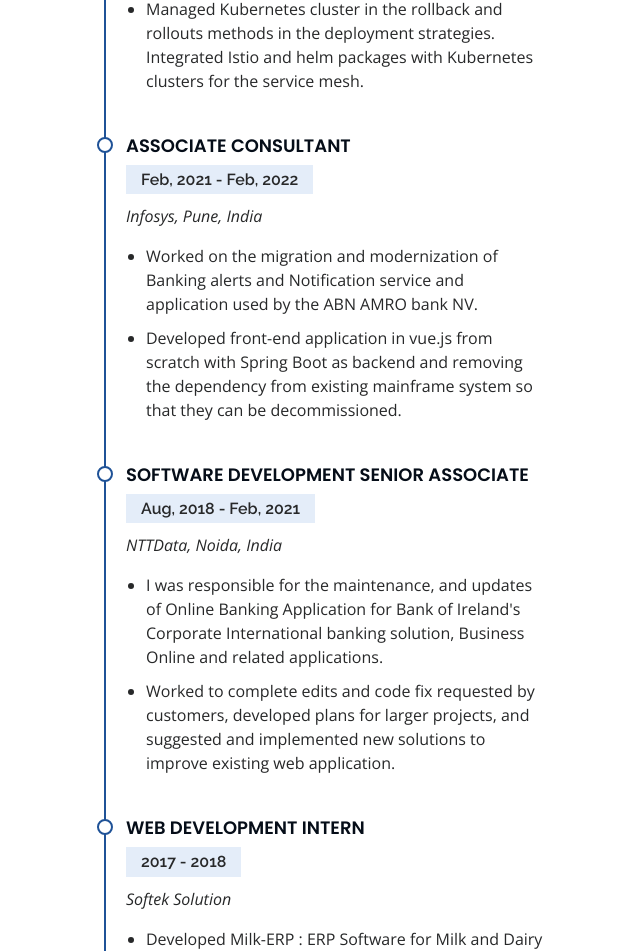
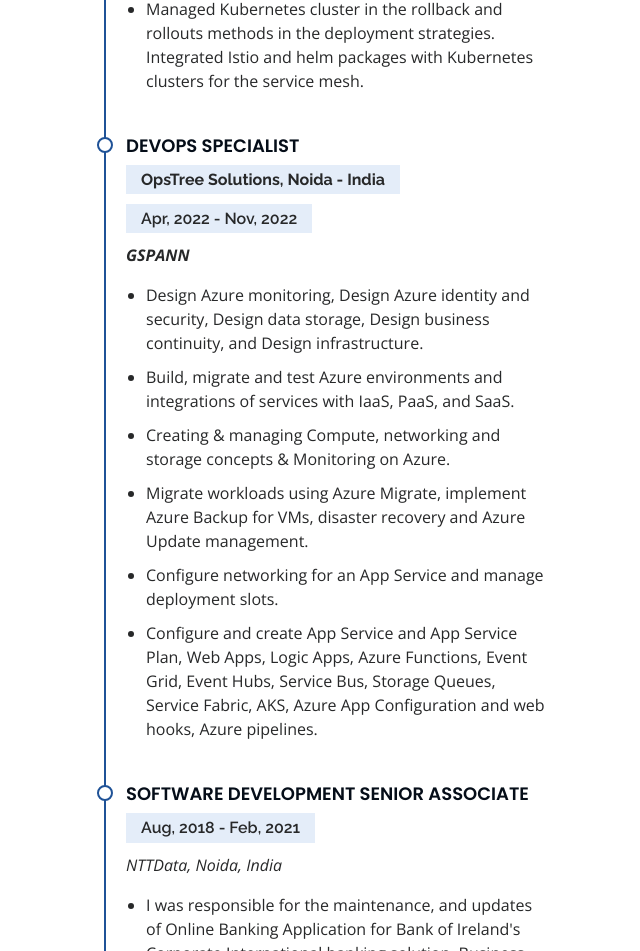
Before and after one commit to tushar0678/tushar0678.github.io, a plain HTML site: page index.html in a window 1280 px wide. Shown: the part 3914-4865 px from the top of the page, without its empty margins (226-866 px from the left). Drawn offline with nearby package versions, Linux system fonts and the light colour scheme.

Commit message:
skills in update index.html

```diff
--- a/index.html
+++ b/index.html
@@ -317,15 +317,31 @@
 
                         </div>
                         <div class="resume-item">
-                            <h4>Associate Consultant</h4>
-                            <h5>Feb, 2021 - Feb, 2022</h5>
-                            <p><em>Infosys, Pune, India </em></p>
+                            <h4>DevOps Specialist</h4>
+                            <h5><b>OpsTree Solutions, Noida - India</b></h5>
+                            <h5>Apr, 2022 - Nov, 2022</h5>
+                            <p><em><b>GSPANN</b></em></p>
                             <ul>
-                                <li>Worked on the migration and modernization of Banking alerts and Notification
-                                    service and application used by the ABN AMRO bank NV.</li>
-                                <li>Developed front-end application in vue.js from scratch with Spring Boot
-                                    as backend and removing the dependency from existing mainframe system so that they
-                                    can be decommissioned.</li>
+                                <li>Design Azure monitoring, Design Azure identity and security,
+                                     Design data storage, Design business continuity,
+                                     and Design infrastructure.
+                                </li>
+                                <li>Build, migrate and test Azure environments and integrations of services
+                                     with IaaS, PaaS, and SaaS.
+                                </li>
+                                <li>Creating & managing Compute, networking and storage concepts & Monitoring on Azure.
+                                </li>
+                                <li>Migrate workloads using Azure Migrate,
+                                    implement Azure Backup for VMs,
+                                    disaster recovery and Azure Update management.
+                                </li>
+                                <li>Configure networking for an App Service and manage deployment slots.
+                                </li>
+                                <li>Configure and create App Service and App Service Plan, Web Apps,
+                                    Logic Apps, Azure Functions, Event Grid, Event Hubs, Service Bus,
+                                    Storage Queues, Service Fabric, AKS, Azure App Configuration and
+                                    web hooks, Azure pipelines.
+                                </li>
                             </ul>
                         </div>
                         <div class="resume-item">
```
